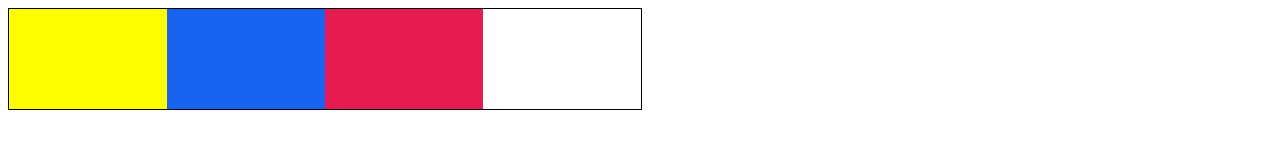
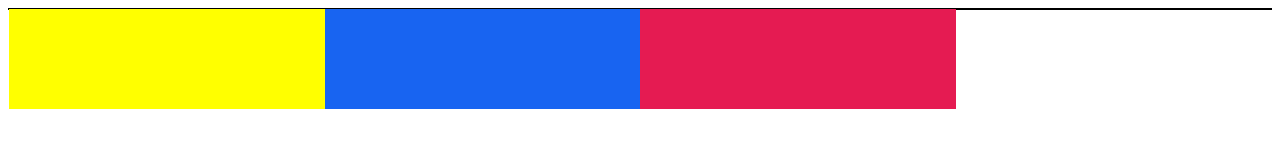
Before and after one commit to natalypazm/floating, a plain HTML site: page Parte2/index.html in a window 1280 px wide. Drawn offline with Linux system fonts and the light colour scheme.

Commit message:
floating

```diff
--- a/Parte2/css/main.css
+++ b/Parte2/css/main.css
@@ -1,8 +1,6 @@
 /* Pon tu código css aqui */
 .box4{
 border:1px solid black;
-width:50%;
-height:100px;
 }
 
 .box1,.box2,.box3{
```
